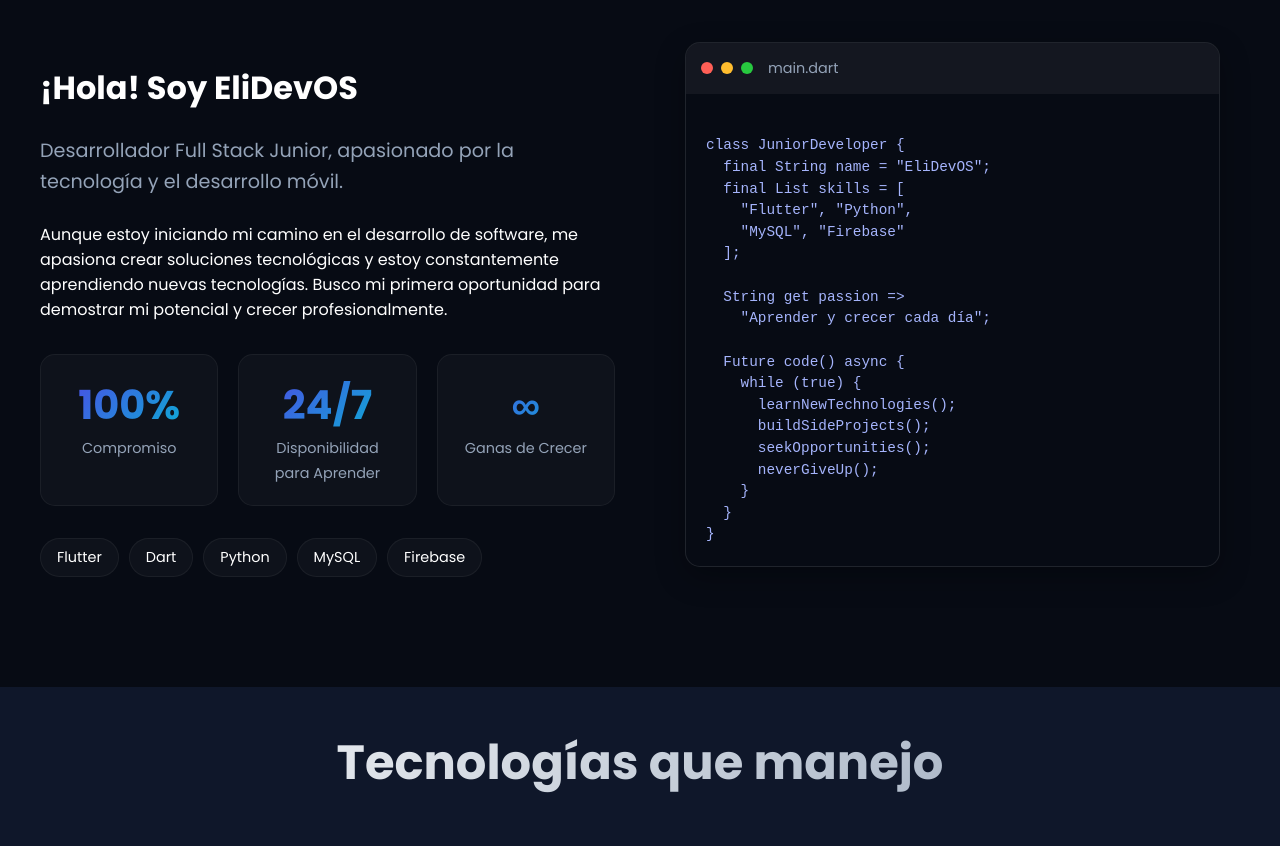
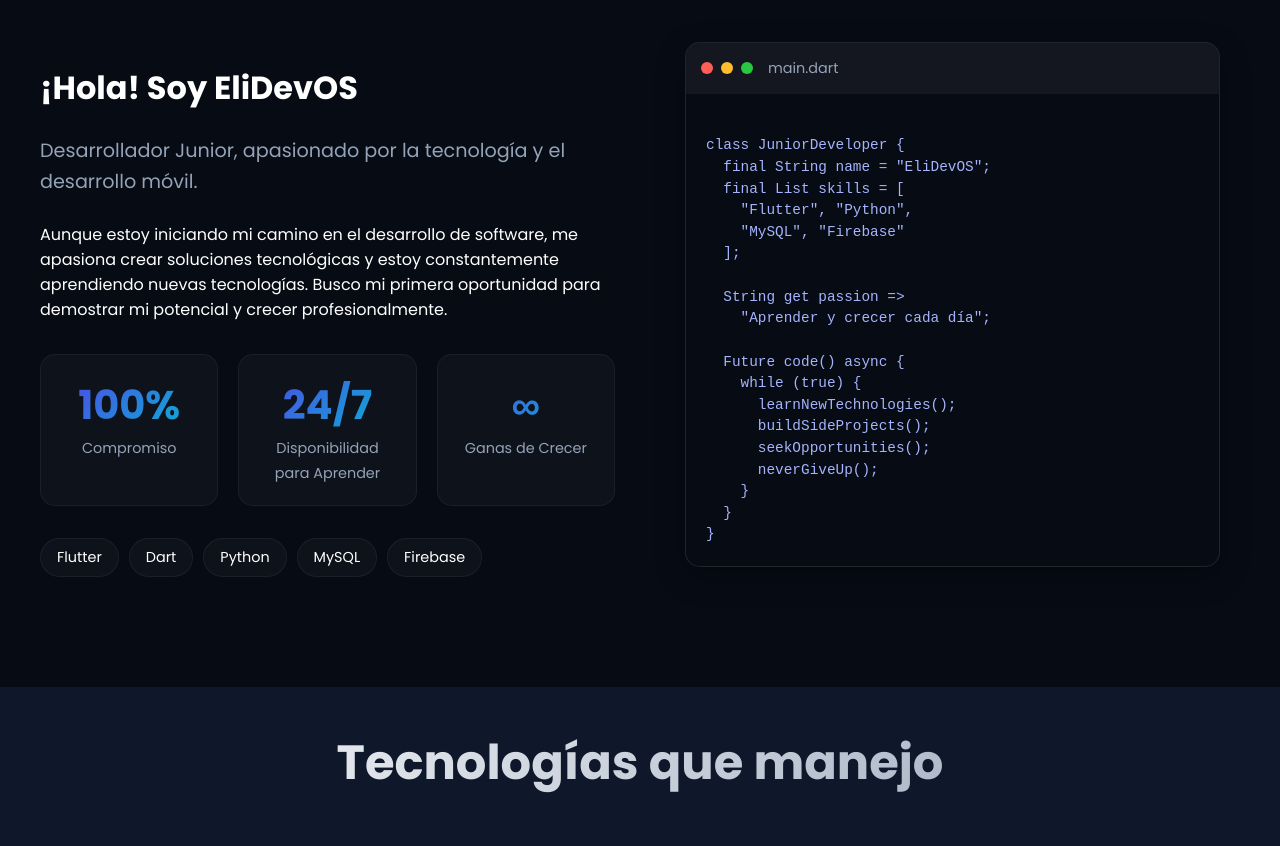
Before and after one commit to EliDevOsDM/CCv, a plain HTML site: page index.html in a window 1280 px wide. Shown: the part 1240-2086 px from the top of the page. Drawn offline with Linux system fonts and the light colour scheme.

Commit message:
Update index.html

```diff
--- a/index.html
+++ b/index.html
@@ -40,7 +40,7 @@
         <div class="about-content">
             <div class="about-text">
                 <h3>¡Hola! Soy <span class="highlight">EliDevOS</span></h3>
-                <p class="lead-text">Desarrollador Full Stack Junior, apasionado por la tecnología y el desarrollo móvil.</p>
+                <p class="lead-text">Desarrollador Junior, apasionado por la tecnología y el desarrollo móvil.</p>
                 <p>Aunque estoy iniciando mi camino en el desarrollo de software, me apasiona crear soluciones tecnológicas y estoy constantemente aprendiendo nuevas tecnologías. Busco mi primera oportunidad para demostrar mi potencial y crecer profesionalmente.</p>
                 <div class="stats-container">
                     <div class="stat-item">
```
